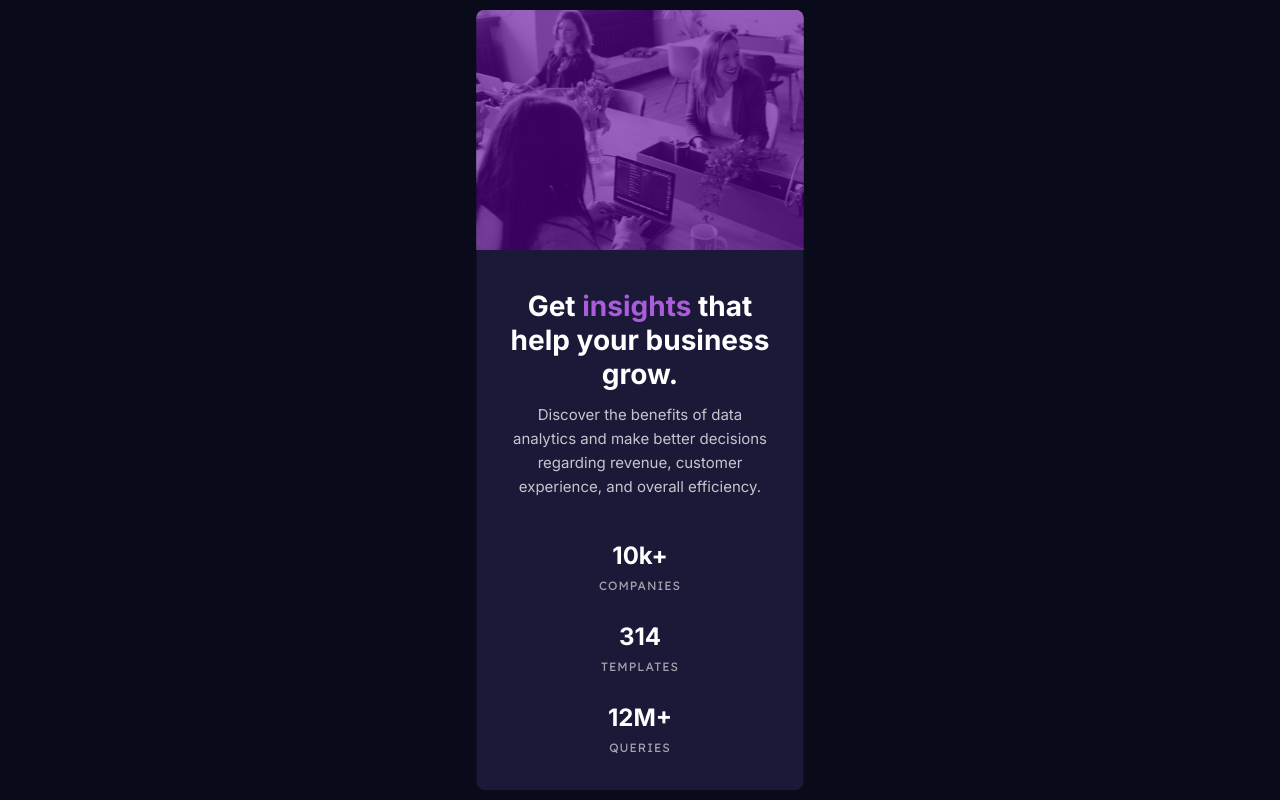
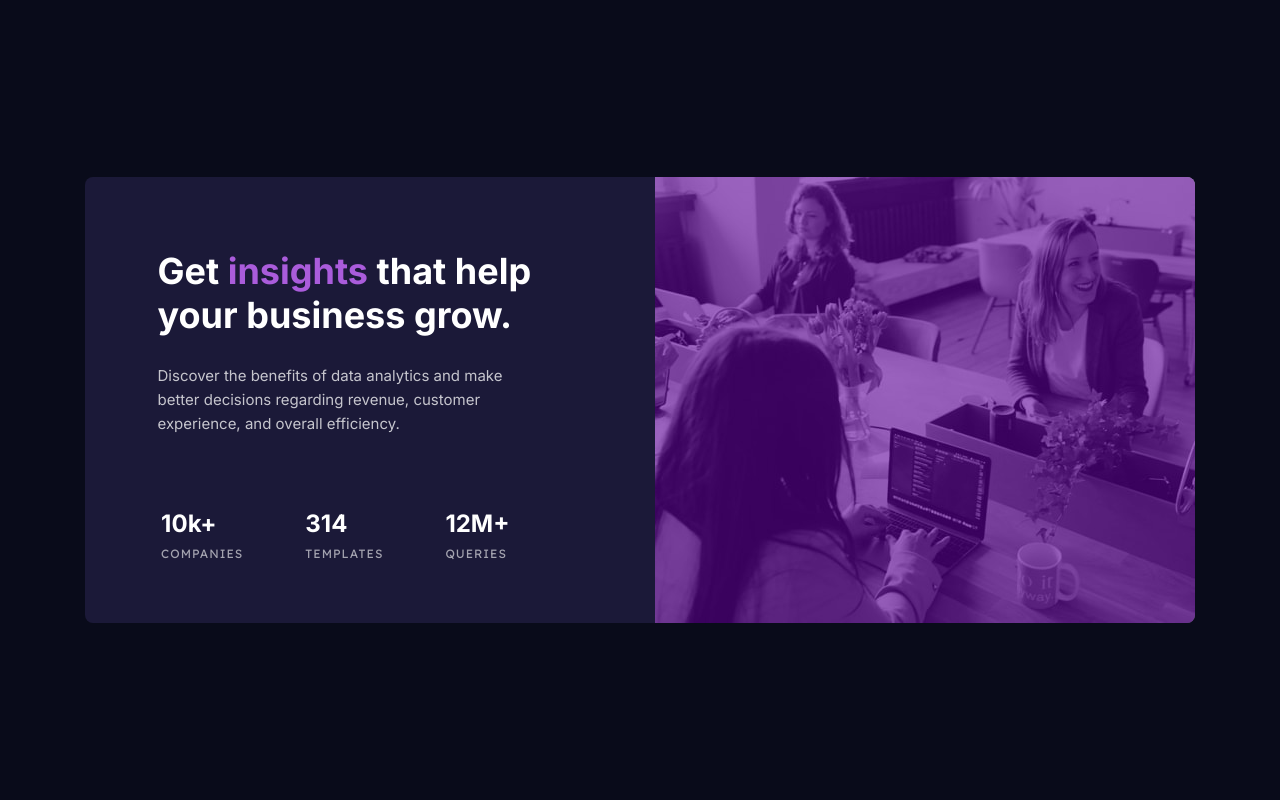
Before and after one commit to Zero-K00L/stats-preview-card-component-main, a plain HTML site: page index.html in a window 1280 px wide. Drawn offline with Linux system fonts and the light colour scheme.

Commit message:
Final Commit

```diff
--- a/styles.css
+++ b/styles.css
@@ -6,7 +6,7 @@
     --white: hsl(0, 0%, 100%);  /* (main heading, stats) */
     --slightlyTransparentWhite: hsla(0, 0%, 100%, 0.75);    /* (main paragraph) */
     --slightlyTransparentWhiteStats: hsla(0, 0%, 100%, 0.6); /* (stat headings) */
-    --softVioletTransparent: hsla(277, 50%, 50%, 0.6);   /* (accent) */
+    --softVioletTransparent: hsla(277, 50%, 50%, 0.6);   /* (image overlay) */
 }
 
 html {
@@ -47,15 +47,13 @@ body {
     background-image: url(images/image-header-mobile.jpg);
     background-size: cover;
     box-shadow: inset 0 0 0 1000px hsla(276.6, 100%, 30.2%, 0.6);
-    /* box-shadow: inset 0 0 0 1000px hsla(276.6, 100%, 22.2%, 0.66); */
-    /* box-shadow: inset 0 0 0 1000px hsla(276.6, 100%, 30.2%, 0.6); */
 }
 
 .text_container {
-    text-align: center;
+    margin-bottom: 0.6875rem;
     margin-left: 2.125rem;
     margin-right: 2.125rem;
-    margin-bottom: 0.6875rem;
+    text-align: center;
     font-family: 'Inter', sans-serif;
 }
 
@@ -70,17 +68,17 @@ body {
 }
 
 .main_description {
-    margin-bottom: 42px;
+    margin-bottom: 2.625rem;
     color: var(--slightlyTransparentWhite);
     line-height: 1.6;
     font-size: 0.9375rem;
 }
 
 .stats {
+    margin-bottom: 0;
+    color: var(--slightlyTransparentWhiteStats);
     text-align: center;
     font-family: 'Inter', sans-serif;
-    color: var(--slightlyTransparentWhiteStats);
-    margin-bottom: 0;
 }
 
 .stat_container {
@@ -88,13 +86,70 @@ body {
 }
 
 .stat_heading {
-    margin-bottom: 8px;
+    margin-bottom: 0.5rem;
     color: var(--white);
 }
 
 .stat_description {
-    margin-bottom: 29px;
-    font-size: 12px;
+    margin-bottom: 1.8125rem;
+    font-size: 0.75rem;
     letter-spacing: 1px;
     font-family: 'Lexend Deca', sans-serif;
 }
+
+/* Media Query */
+
+/* Large devices(laptops/desktops, 992px and up) */
+@media only screen and (min-width: 992px) {
+    .main {
+        display: flex;
+        flex-direction: row-reverse;
+        width: 100%;
+        max-width: 69.375rem;
+        height: 27.875rem;
+    }
+
+    .main_img {
+        background-image: url(images/image-header-desktop.jpg);
+        width: 100%;
+        max-width: 33.75rem;
+        height: 27.875rem;
+        border-top-left-radius: 0;
+        border-bottom-left-radius: 0;
+        border-bottom-right-radius: 0.5rem;
+        position: absolute;
+        background-size: stretch;
+        background-repeat: no-repeat;
+    }
+
+    .text_container {
+        position: relative;
+        left: -38.4375rem;
+        padding-top: 4.5rem;
+        width: 35%;
+    }
+
+    .main_title {
+        font-size: 2.25rem;
+        text-align: left;
+        margin-bottom: 1.6875rem;
+    }
+
+    .main_description {
+        text-align: left;
+    }
+
+    .stats {
+        display: flex;
+        align-items: flex-end;
+        position: relative;
+        left: -14.3125rem;
+        text-align: left;
+        top: -2.0625rem;
+    }
+
+    .stat_container {
+        margin-bottom: 0;
+        padding-left: 3.875rem;
+    }
+}
```
